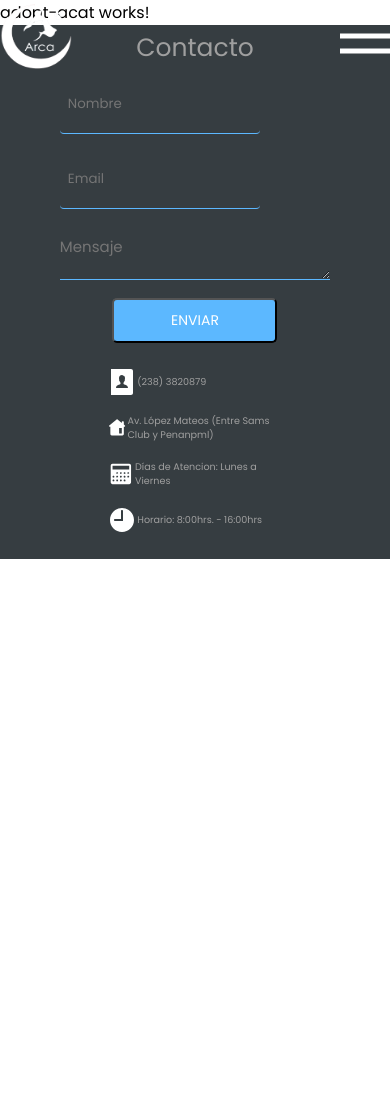
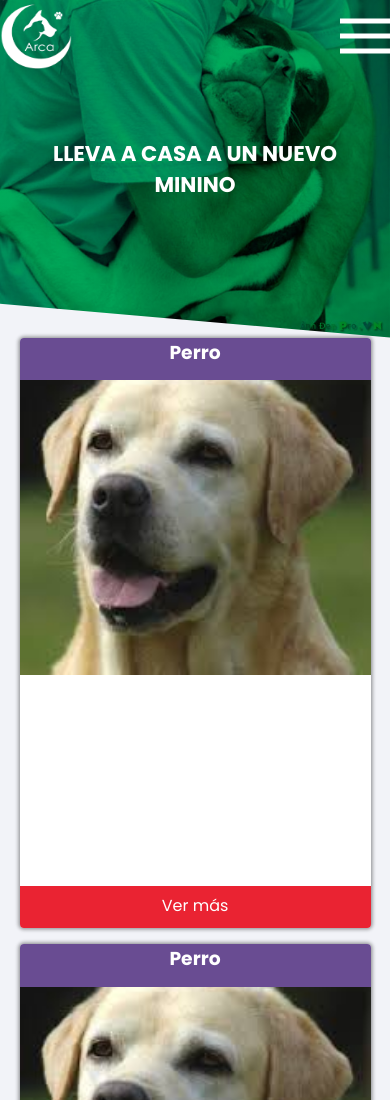
Before and after one commit to LeightNeal/arcaWeb, an Angular app: page /welcome/adopt-cats in a window 390 px wide. Shown: the top 1100 px of the page. Before the commit the page ends 844 px from the top, so only its background shows below. Built offline with nearby package versions, Linux system fonts and the light colour scheme.

Commit message:
Agregando pantallas de adopción de perros y gatos

```diff
--- a/src/app/app.module.ts
+++ b/src/app/app.module.ts
@@ -32,6 +32,7 @@ import { FormMineComponent } from './components/forms/form-mine/form-mine.compon
 import { ModalMineComponent } from './components/modals/modal-mine/modal-mine.component';
 import { FormLostComponent } from './components/forms/form-lost/form-lost.component';
 import { IsMineComponent } from './pages/is-mine/is-mine.component';
+import { CardAdoptComponent } from './components/cards/card-adopt/card-adopt.component';
 
 @NgModule({
   declarations: [
@@ -63,7 +64,8 @@ import { IsMineComponent } from './pages/is-mine/is-mine.component';
     FormMineComponent,
     ModalMineComponent,
     FormLostComponent,
-    IsMineComponent
+    IsMineComponent,
+    CardAdoptComponent
   ],
   imports: [
     BrowserModule,
--- /dev/null
+++ b/src/app/components/cards/card-adopt/card-adopt.component.html
@@ -0,0 +1,14 @@
+<article class="card-adopt card-adopt-grid">
+  <header class="card-adopt__header">
+    <h3>Perro</h3>
+  </header>
+  <figure class="card-adopt__img">
+    <img src="../../../../assets/img/peroAdopcion2222.jpg" alt="imagen">
+  </figure>
+  <section class="card-adopt__content">
+    <!-- <p>Lorem ipsum dolor sit amet, consectetur adipisicing elit. Corrupti adipisci voluptatum repudiandae praesentium distinctio? Tempora consectetur reprehenderit natus sapiente, minima quod vitae nisi similique eius impedit, facilis necessitatibus deserunt ullam.</p> -->
+  </section>
+  <footer class="card-adopt__footer centered-layout">
+    <a>Ver más</a>
+  </footer>
+</article>
--- /dev/null
+++ b/src/app/components/cards/card-adopt/card-adopt.component.ts
@@ -0,0 +1,15 @@
+import { Component, OnInit } from '@angular/core';
+
+@Component({
+  selector: 'app-card-adopt',
+  templateUrl: './card-adopt.component.html',
+  styles: []
+})
+export class CardAdoptComponent implements OnInit {
+
+  constructor() { }
+
+  ngOnInit() {
+  }
+
+}
--- a/src/app/pages/welcome/adopt-acat/adopt-acat.component.html
+++ b/src/app/pages/welcome/adopt-acat/adopt-acat.component.html
@@ -1,3 +1,15 @@
-<p>
-  adopt-acat works!
-</p>
+<section class="centered-layout">
+  <section class="banner-adopt">
+    <div class="container banner-adopt__content">
+      <h3>Lleva a casa a un nuevo minino</h3>
+    </div>
+  </section>
+  <section class="container-dogs">
+    <app-card-adopt></app-card-adopt>
+    <app-card-adopt></app-card-adopt>
+    <app-card-adopt></app-card-adopt>
+    <app-card-adopt></app-card-adopt>
+    <app-card-adopt></app-card-adopt>
+    <app-card-adopt></app-card-adopt>
+  </section>
+</section>
--- a/src/app/pages/welcome/adopt-adog/adopt-adog.component.html
+++ b/src/app/pages/welcome/adopt-adog/adopt-adog.component.html
@@ -1,3 +1,15 @@
-<p>
-  adopt-adog works!
-</p>
+<section class="centered-layout">
+  <section class="banner-adopt">
+    <div class="container banner-adopt__content">
+      <h3>Lleva a casa a un nuevo canino</h3>
+    </div>
+  </section>
+  <section class="container-dogs">
+    <app-card-adopt></app-card-adopt>
+    <app-card-adopt></app-card-adopt>
+    <app-card-adopt></app-card-adopt>
+    <app-card-adopt></app-card-adopt>
+    <app-card-adopt></app-card-adopt>
+    <app-card-adopt></app-card-adopt>
+  </section>
+</section>
--- a/src/styles.css
+++ b/src/styles.css
@@ -173,7 +173,7 @@
 
 .sidemenu {
     position: fixed;
-    top: var(--header-height);
+    top: calc(var(--header-height) * 1.5);
     width: 70vw;
     right: 0;
     bottom: 0;
@@ -1571,3 +1571,102 @@ input{
   .inputWithIcon2 input:focus, img {
     color: #000;
   }
+
+
+/* Página de adoptar perros */
+
+/* Tarjeta de adopción */
+
+.container-dogs {
+    width: 100%;
+    height: auto;
+    display: flex;
+    justify-content: space-around;
+    align-items: center;
+    flex-wrap: wrap;
+}
+
+.card-adopt {
+    width: 30vw;
+    height: 70vh;
+    margin-bottom: 1rem;
+    border-radius: 1vmin;
+    box-shadow: 0 0 1vmin .4vmin rgba(10, 10, 10, 0.4);
+    /* overflow: hidden; */
+}
+
+.card-adopt-grid {
+    display: grid;
+    grid-template: repeat(14, 1fr) / repeat(3, 1fr);
+}
+
+.card-adopt__header {
+    background: var(--color-primary-dark);
+    border-top-left-radius: 1vmin;
+    border-top-right-radius: 1vmin;
+    grid-column-start: 1;
+    grid-column-end: 4;
+    grid-row-start: 1;
+    grid-row-end: 2;
+}
+
+.card-adopt__header h3 {
+    color: #fff;
+    text-align: center;
+}
+
+.card-adopt__img {
+    background: var(--color-success-light);
+    overflow: hidden;
+    height: 100%;
+    width: 100%;
+    grid-column-start: 1;
+    grid-column-end: 4;
+    grid-row-start: 2;
+    grid-row-end: 9;
+}
+
+.card-adopt__img img {
+    width: 100%;
+    height: 100%;
+    object-fit: cover;
+    object-position: center;
+}
+
+.card-adopt__content {
+    background: #fff;
+    overflow: hidden;
+    grid-column-start: 1;
+    grid-column-end: 4;
+    grid-row-start: 9;
+    grid-row-end: 14;
+}
+
+.card-adopt__footer {
+    background: var(--color-warn);
+    height: 100%;
+    width: 100%;
+    border-bottom-left-radius: 1vmin;
+    border-bottom-right-radius: 1vmin;
+    grid-column-start: 1;
+    grid-column-end: 4;
+    grid-row-start: 14;
+    grid-row-end: 15;
+}
+
+.card-adopt__footer a {
+    color: #fff;
+    text-align: center;
+}
+
+@media screen and (max-width: 768px) {
+    .card-adopt {
+        width: 45vw;
+    }
+}
+
+@media screen and (max-width: 425px) {
+    .card-adopt {
+        width: 90vw;
+    }
+}
```
